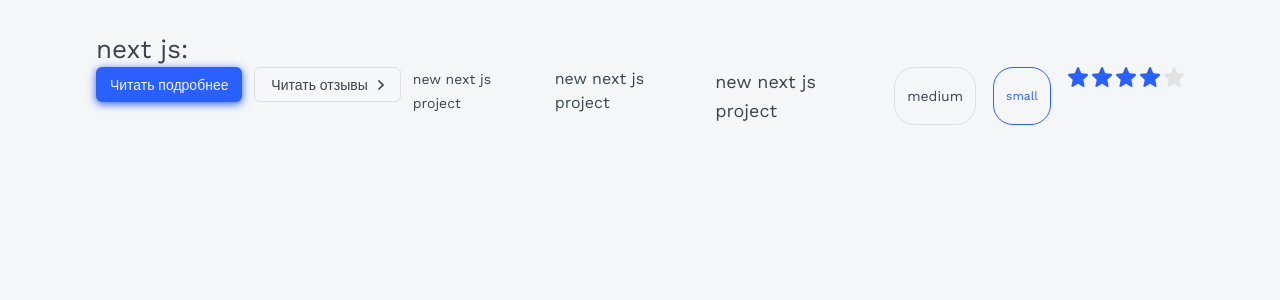
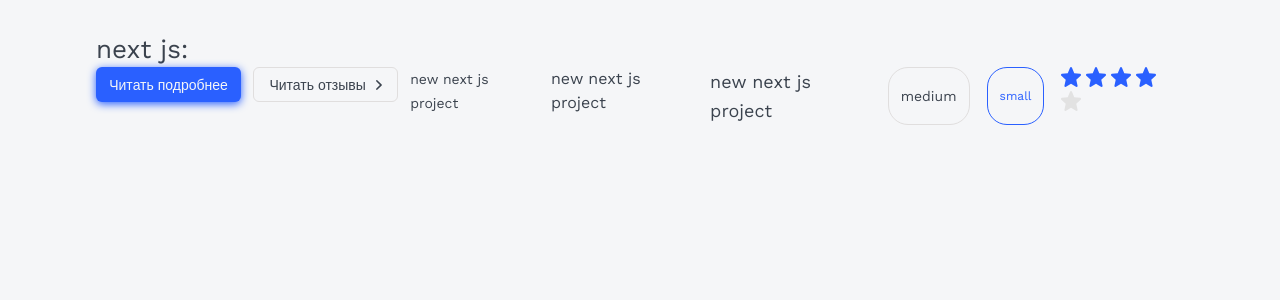
Before and after one commit to AlexeyYakovec/ratingApp-nextjs, a Next.js app: page / in a window 1280 px wide. Shown: the top 300 px of the page. Built offline with nearby package versions, Linux system fonts and the light colour scheme.

Commit message:
upgrade rating component

```diff
--- a/app/components/Rating/Rating.module.css
+++ b/app/components/Rating/Rating.module.css
@@ -1,12 +1,11 @@
-.rating {
-   display: flex;
-   gap: 4px;
+.filled svg {
+   fill: var(--primary);
+}
+
+.star svg {
+   margin-right: 5px;
 }
 
 .editable {
    cursor: pointer;
 }
-
-.filled {
-   fill: var(--primary);
-}
--- a/app/components/Rating/Rating.tsx
+++ b/app/components/Rating/Rating.tsx
@@ -1,4 +1,4 @@
-import React, { useEffect, useState } from "react";
+import React, { useEffect, useState, KeyboardEvent } from "react";
 import { RatingProps } from "./Rating.props";
 import styles from "./Rating.module.css";
 import cn from "classnames";
@@ -22,7 +22,7 @@ export const Rating = ({
    const constructRating = (currentRating: number) => {
       const updateArray = ratingArray.map((r: JSX.Element, i: number) => {
          return (
-            <StarIcon
+            <span
                className={cn(styles.star, {
                   [styles.filled]: i < currentRating,
                   [styles.editable]: isEditable,
@@ -30,7 +30,14 @@ export const Rating = ({
                onMouseEnter={() => changeDisplay(i + 1)}
                onMouseLeave={() => changeDisplay(rating)}
                onClick={() => onClick(i + 1)}
-            />
+            >
+               <StarIcon
+                  tabIndex={isEditable ? 0 : -1}
+                  onKeyDown={(e: KeyboardEvent<SVGElement>) =>
+                     isEditable && handleSpace(i + 1, e)
+                  }
+               />
+            </span>
          );
       });
       setRatingArray(updateArray);
@@ -50,12 +57,17 @@ export const Rating = ({
       setRating(i);
    };
 
+   const handleSpace = (i: number, e: KeyboardEvent<SVGElement>) => {
+      if (e.code != "Space" || !setRating) {
+         return;
+      }
+      setRating(i);
+   };
+
    return (
       <div {...props} className={styles.rating}>
          {ratingArray.map((rating, i) => (
-            <span className={styles["rating-span"]} key={i}>
-               {rating}
-            </span>
+            <span key={i}>{rating}</span>
          ))}
       </div>
    );
```
